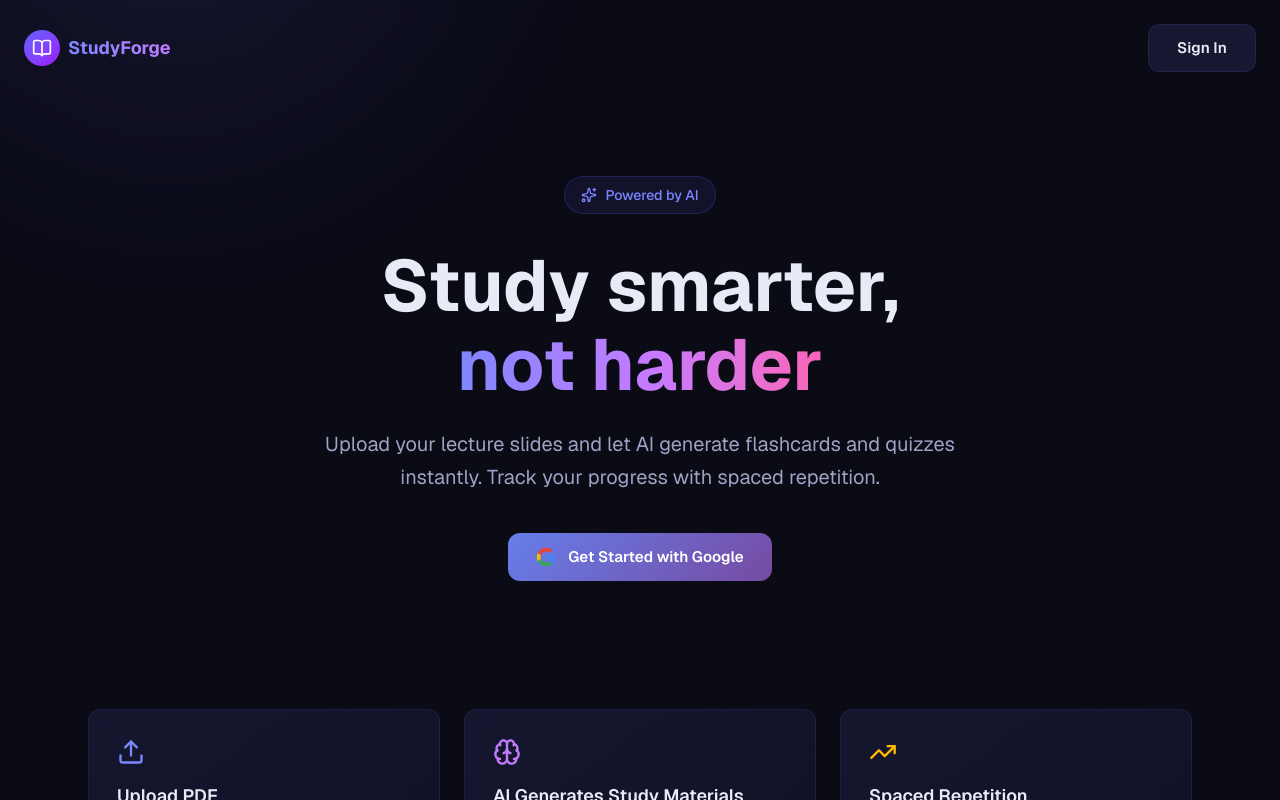
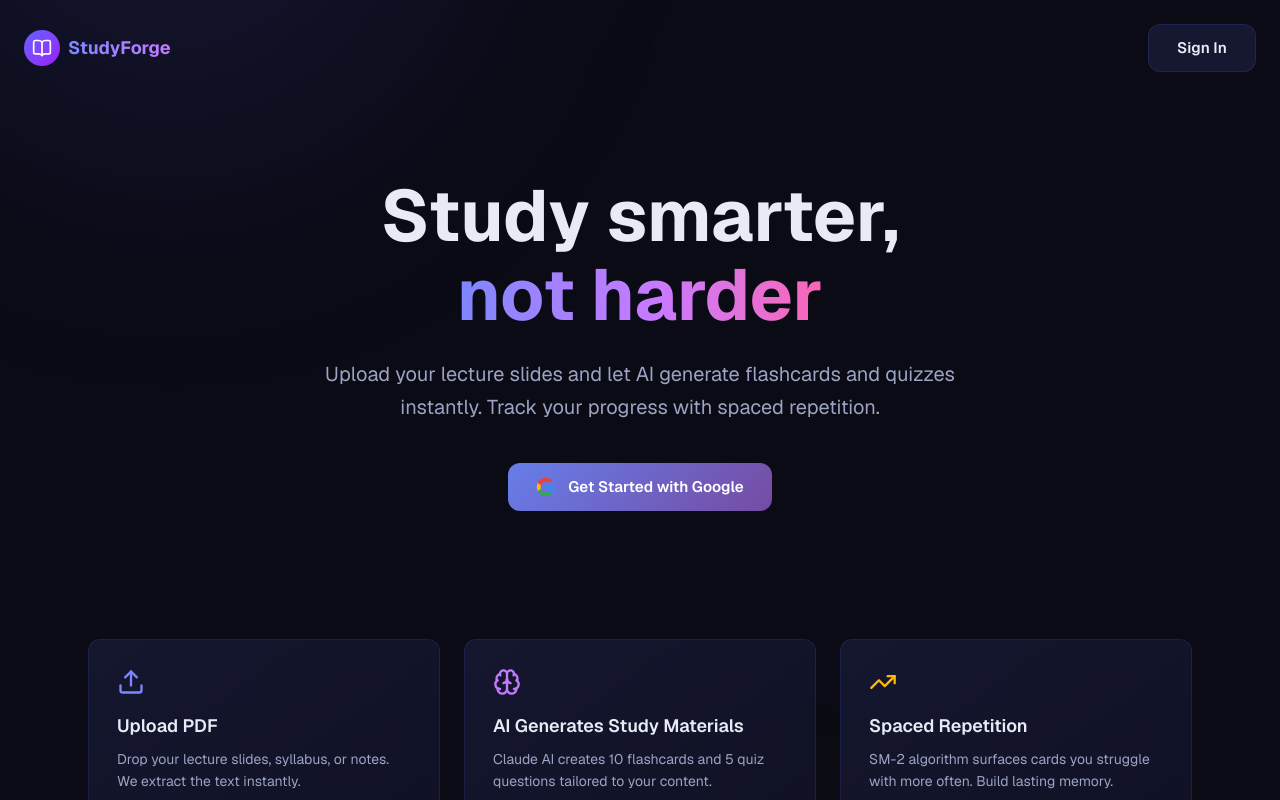
Before and after one commit to JamalFord/Study-App, a Next.js app: page / in a window 1280 px wide. Shown: the top 800 px of the page. Built offline with nearby package versions, Linux system fonts and the light colour scheme; no server answers.

Commit message:
Remove Powered by AI from landing page

```diff
--- a/app/page.tsx
+++ b/app/page.tsx
@@ -62,10 +62,7 @@ export default function LandingPage() {
       {/* Hero */}
       <section className="relative z-10 max-w-4xl mx-auto px-6 pt-20 pb-32 text-center">
         <div className="animate-fade-in-up">
-          <div className="inline-flex items-center gap-2 px-4 py-2 rounded-full bg-indigo-500/10 border border-indigo-500/20 text-indigo-400 text-sm font-medium mb-8">
-            <Sparkles className="w-4 h-4" />
-            Powered by AI
-          </div>
+
 
           <h1 className="text-5xl sm:text-6xl lg:text-7xl font-bold text-[var(--foreground)] leading-[1.1] mb-6">
             Study smarter,
```
